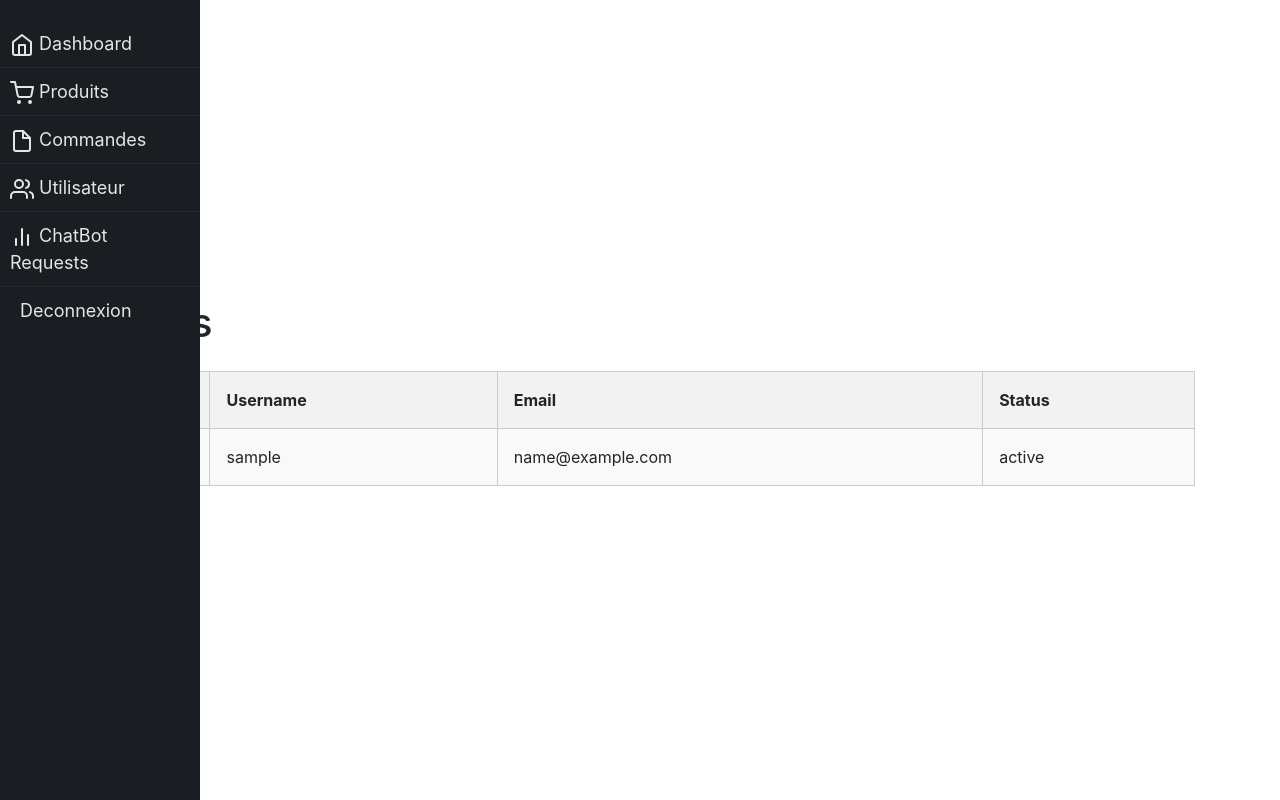
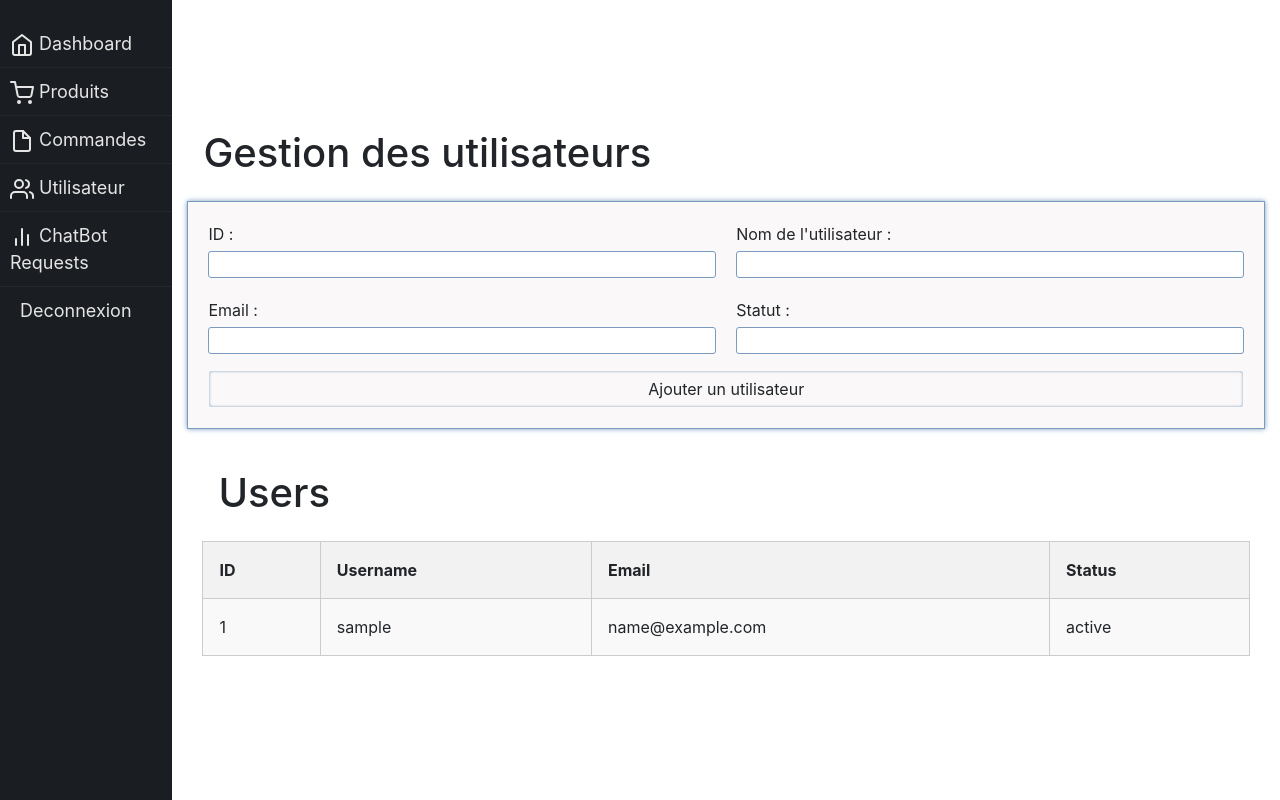
Before and after one commit to bleathingman/SneakMe, a PHP site: page /users.php in a window 1280 px wide. Run offline with PHP 8.4, Linux system fonts and the light colour scheme; the visitor is signed in with stand-in values (Sample User, id 1); tables that the repository leaves empty or names only in its code hold one stand-in row (values such as "Sample post").

Commit message:
ajout formulaire user + formulaire chatbot request

```diff
--- a/assets/css/style.css
+++ b/assets/css/style.css
@@ -5,7 +5,6 @@ body {}
 .sidebar {
     height: 100%;
     width: 200px;
-    position: fixed;
     top: 0;
     left: 0;
     background-color: #1A1D21;
--- a/products.php
+++ b/products.php
@@ -21,13 +21,16 @@ if (!isset($_SESSION["user_id"])) {
 	<script src="https://ajax.googleapis.com/ajax/libs/jquery/3.5.1/jquery.min.js"></script>
 	<script src="https://cdnjs.cloudflare.com/ajax/libs/popper.js/1.16.0/umd/popper.min.js"></script>
 	<script src="https://maxcdn.bootstrapcdn.com/bootstrap/4.5.2/js/bootstrap.min.js"></script>
+	<style type="text/css">
+#scroll{height:100%;overflow:auto;width:100%}
+</style>
 </head>
 
 <body>
 	<?php require "templates/header.php"; ?>
 
 
-	<div class="container">
+	<div class="container" id="scroll">
 		<h1>Gestion des produits</h1>
 
 		<!-- Formulaire de création de produit -->
--- a/requests.php
+++ b/requests.php
@@ -38,13 +38,15 @@ $conn->close();
             <h1>Requêtes ChatBot</h1>
 
             <!-- Formulaire pour ajouter une nouvelle requête -->
-            <form action="add_request.php" method="post">
+            <form class="form" action="add_request.php" method="post" enctype="multipart/form-data">
+			<div class="form-group">
                 <label for="user_message">Message de l'utilisateur :</label>
                 <input type="text" id="user_message" name="user_message" required>
                 <label for="bot_message">Message du chatbot :</label>
                 <input type="text" id="bot_message" name="bot_message" required>
-                <input type="submit" value="Ajouter la requête">
+                <input class="btn btn-xp" type="submit" value="Ajouter la requête">
             </form>
+</div>
 
             <!--Tableau pour afficher les requests existante pour le chat bot-->
             <table>
--- a/users.php
+++ b/users.php
@@ -25,6 +25,32 @@ $result = $conn->query($sql);
 <body>
     <?php require 'templates/header.php'; ?>
     <div class="container">
+		<h1>Gestion des utilisateurs</h1>
+
+		<!-- Formulaire de création d'utilisateur -->
+		<form class="form" action="actions/create_user.php" method="post" enctype="multipart/form-data">
+			<div class="form-group">
+            <div>
+					<label for="id">ID :</label>
+					<input type="text" id="id" name="id" required>
+				</div>
+				<div>
+					<label for="username">Nom de l'utilisateur :</label>
+					<input type="text" id="username" name="username" required>
+				</div>
+                <div>
+					<label for="email">Email :</label>
+					<input type="text" id="email" name="email" required>
+				</div>
+                <div>
+					<label for="user_statut">Statut :</label>
+					<input type="text" id="user_statut" name="user_statut" required>
+				</div>
+			</div>
+			<input class="btn btn-xp" type="submit" value="Ajouter un utilisateur">
+		</form>
+		<br>
+    <div class="container">
         <h1>Users</h1>
         <table>
             <thead>
```
